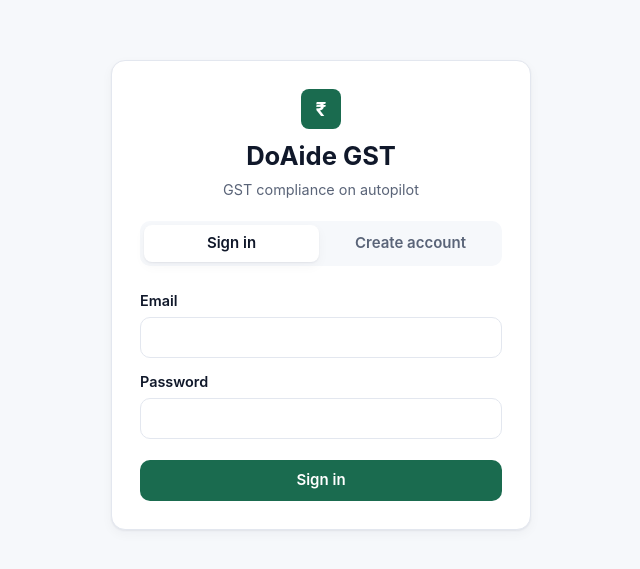
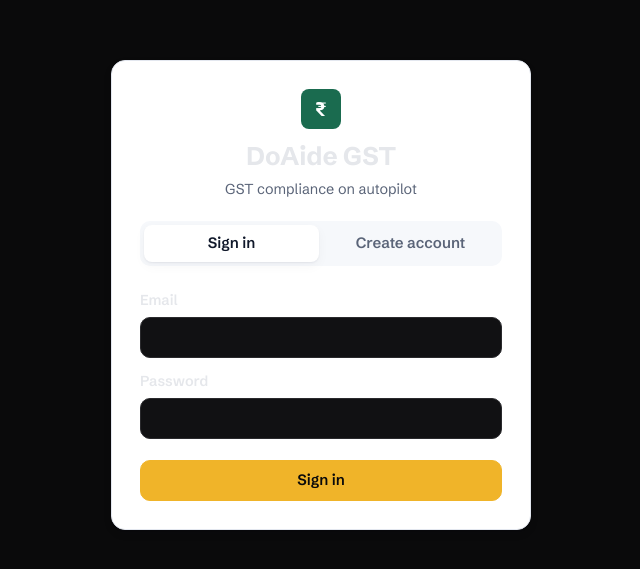
Before and after one commit to r2st/GSTBot, a React (Vite) app in the folder frontend/: page /login in a window 1280 px wide. Shown: the part 105-674 px from the top of the page, without its empty margins (319-959 px from the left). Built offline with nearby package versions, Linux system fonts and the light colour scheme.

Commit message:
feat: add DoAide dark theme
Co-Authored-By: Claude Opus 4.6 <noreply@anthropic.com>

```diff
--- a/frontend/index.html
+++ b/frontend/index.html
@@ -7,7 +7,7 @@
     <link rel="icon" type="image/png" sizes="32x32" href="/favicon-32x32.png" />
     <link rel="icon" type="image/png" sizes="16x16" href="/favicon-16x16.png" />
     <link rel="apple-touch-icon" sizes="180x180" href="/apple-touch-icon.png" />
-    <meta name="theme-color" content="#1a6b4f" />
+    <meta name="theme-color" content="#0A0A0B" />
     <title>DoAide GST — GST compliance on autopilot</title>
     <meta
       name="description"
--- /dev/null
+++ b/frontend/src/doaide-theme.css
@@ -0,0 +1,43 @@
+@import url('https://fonts.googleapis.com/css2?family=Schibsted+Grotesk:wght@400;500;600;700;800;900&display=swap');
+:root {
+  --doaide-bg: #0A0A0B; --doaide-bg-alt: #111113; --doaide-surface: #1A1A1D;
+  --doaide-surface-hover: #222225; --doaide-border: #2A2A2D; --doaide-border-light: #333336;
+  --doaide-gold: #F0B429; --doaide-gold-hover: #D4A017; --doaide-gold-light: #F7CC5F;
+  --doaide-gold-dim: #8B6914; --doaide-gold-bg: rgba(240,180,41,0.1);
+  --doaide-text: #E5E7EB; --doaide-text-secondary: #9CA3AF; --doaide-text-muted: #6B7280;
+  --doaide-text-on-gold: #0A0A0B;
+  --doaide-success: #34D399; --doaide-error: #F87171; --doaide-warning: #FBBF24; --doaide-info: #60A5FA;
+  --doaide-font: 'Schibsted Grotesk', system-ui, -apple-system, sans-serif;
+  --doaide-shadow-sm: 0 1px 2px rgba(0,0,0,0.3); --doaide-shadow-md: 0 4px 6px rgba(0,0,0,0.4);
+  --doaide-shadow-lg: 0 10px 15px rgba(0,0,0,0.5); --doaide-shadow-gold: 0 0 20px rgba(240,180,41,0.15);
+  --doaide-radius-sm: 6px; --doaide-radius-md: 8px; --doaide-radius-lg: 12px; --doaide-radius-xl: 16px;
+  --doaide-transition: 150ms ease;
+}
+html { color-scheme: dark !important; }
+body { background-color: var(--doaide-bg) !important; color: var(--doaide-text) !important; font-family: var(--doaide-font) !important; -webkit-font-smoothing: antialiased; }
+::-webkit-scrollbar { width: 8px; height: 8px; }
+::-webkit-scrollbar-track { background: var(--doaide-bg); }
+::-webkit-scrollbar-thumb { background: var(--doaide-border); border-radius: 4px; }
+a { color: var(--doaide-gold) !important; } a:hover { color: var(--doaide-gold-light) !important; }
+button[class*="primary"], .btn-primary, [class*="bg-indigo"], [class*="bg-blue-6"], [class*="bg-purple"], [class*="bg-brand"] { background-color: var(--doaide-gold) !important; color: var(--doaide-text-on-gold) !important; border-color: var(--doaide-gold) !important; }
+[class*="bg-white"], [class*="bg-gray-50"], [class*="bg-gray-100"], [class*="bg-slate-50"], [class*="bg-slate-100"] { background-color: var(--doaide-surface) !important; }
+[class*="bg-gray-200"], [class*="bg-slate-200"] { background-color: var(--doaide-surface-hover) !important; }
+[class*="border-gray"], [class*="border-slate"], [class*="divide-gray"], [class*="divide-slate"] { border-color: var(--doaide-border) !important; }
+[class*="text-gray-900"], [class*="text-gray-800"], [class*="text-slate-900"], [class*="text-slate-800"], [class*="text-black"] { color: var(--doaide-text) !important; }
+[class*="text-gray-700"], [class*="text-gray-600"], [class*="text-slate-700"], [class*="text-slate-600"] { color: var(--doaide-text) !important; }
+[class*="text-gray-500"], [class*="text-gray-400"], [class*="text-slate-500"], [class*="text-slate-400"] { color: var(--doaide-text-secondary) !important; }
+[class*="text-indigo"], [class*="text-blue-6"], [class*="text-purple"], [class*="text-brand"] { color: var(--doaide-gold) !important; }
+input, textarea, select { background-color: var(--doaide-bg-alt) !important; border-color: var(--doaide-border) !important; color: var(--doaide-text) !important; }
+input:focus, textarea:focus, select:focus { border-color: var(--doaide-gold) !important; box-shadow: 0 0 0 2px var(--doaide-gold-bg) !important; }
+input::placeholder, textarea::placeholder { color: var(--doaide-text-muted) !important; }
+table { border-color: var(--doaide-border) !important; }
+thead, th { background-color: var(--doaide-surface) !important; color: var(--doaide-text-secondary) !important; }
+td { border-color: var(--doaide-border) !important; }
+tbody tr:hover { background-color: var(--doaide-surface) !important; }
+[class*="dropdown"], [class*="popover"], [role="menu"], [role="listbox"] { background-color: var(--doaide-surface) !important; border-color: var(--doaide-border) !important; }
+[class*="modal"], [class*="dialog"], [role="dialog"] { background-color: var(--doaide-bg-alt) !important; border-color: var(--doaide-border) !important; }
+nav, [class*="sidebar"], [class*="nav-"] { background-color: var(--doaide-bg) !important; border-color: var(--doaide-border) !important; }
+[class*="tooltip"] { background-color: var(--doaide-surface) !important; color: var(--doaide-text) !important; }
+[class*="badge"] { background-color: var(--doaide-gold-bg) !important; color: var(--doaide-gold) !important; }
+::selection { background-color: var(--doaide-gold) !important; color: var(--doaide-text-on-gold) !important; }
+[class*="backdrop"], [class*="overlay"] { background-color: rgba(0,0,0,0.7) !important; }
--- a/frontend/src/index.css
+++ b/frontend/src/index.css
@@ -1,3 +1,5 @@
+@import './doaide-theme.css';
+
 /* GSTBot — a small hand-written stylesheet rather than a framework.
    The whole UI is a handful of screens; a utility framework would be more
    bytes than the app. */
```
